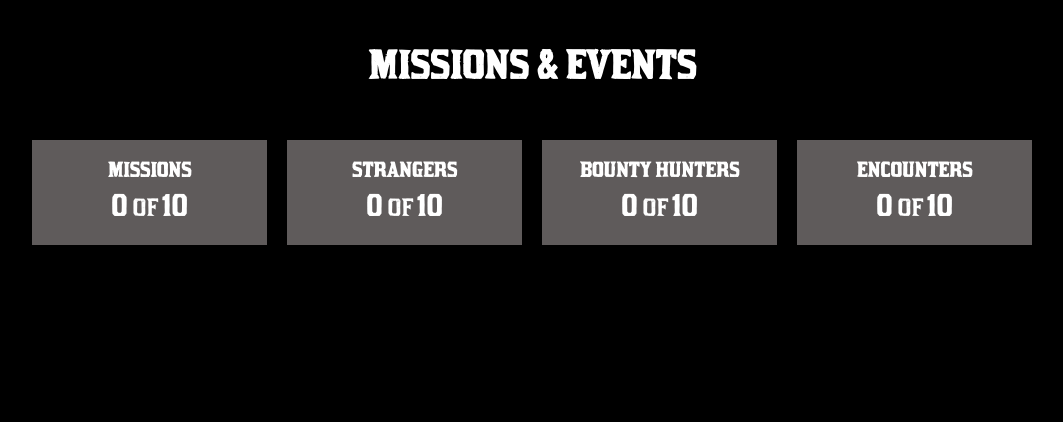
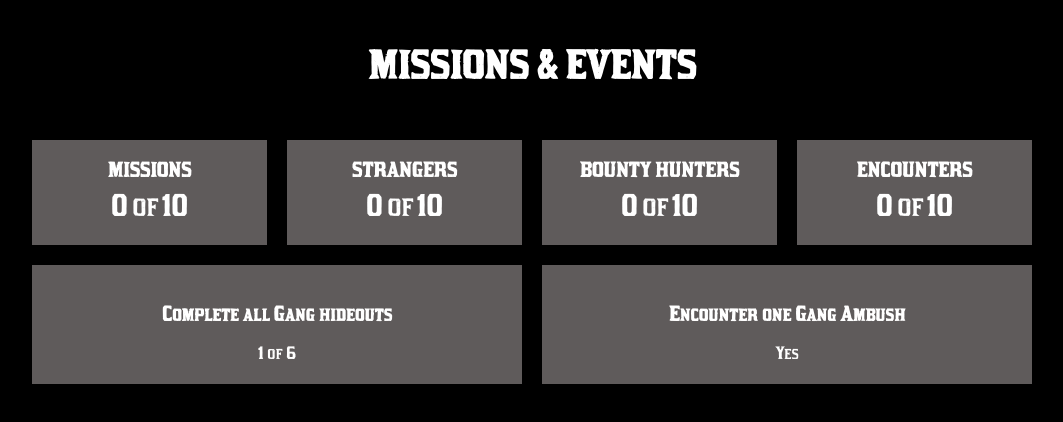
Before and after one commit to zooze/reddead, a plain HTML site: page index.html in a window 1280 px wide. Shown: the part 708-1130 px from the top of the page, without its empty margins (108-1171 px from the left). Before the commit the page ends 961 px from the top, so only its background shows below. Drawn offline with Linux system fonts and the light colour scheme.

Commit message:
sorted gangs at bottom

```diff
--- a/assets/stylesheets/style.css
+++ b/assets/stylesheets/style.css
@@ -89,6 +89,7 @@ header {
     }
 
 }
+
 .stat:last-child{
     margin-right: 0;
 }
@@ -115,7 +116,7 @@ header {
 
 .gangs{
     position: relative;
-    width: 490px;
+    width: calc(50% - 20px * 1 / 2);
     display: inline-block;
     background-color: rgb(95, 91, 91);
     text-align: center;
--- a/index.html
+++ b/index.html
@@ -46,7 +46,7 @@
                     <span class="number">0<span class="of">of</span>10</span>
                 </div>
             </div>
-            <!-- <div class="extras">
+                 <div class="extras">
                     <div class="gangs">
                         <h3>Complete all Gang hideouts</h3>
                         <span class="amount">1 of 6</span>
```
